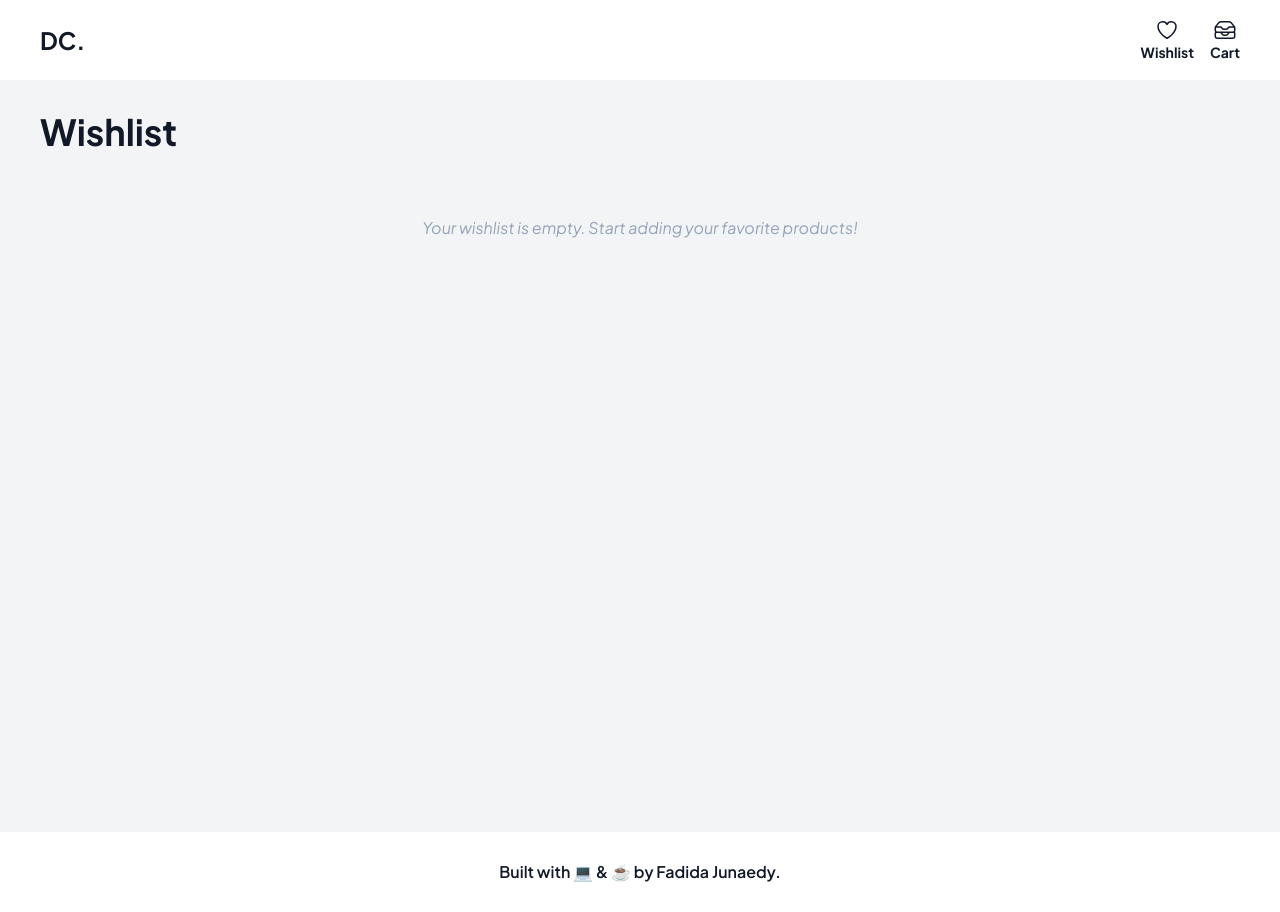
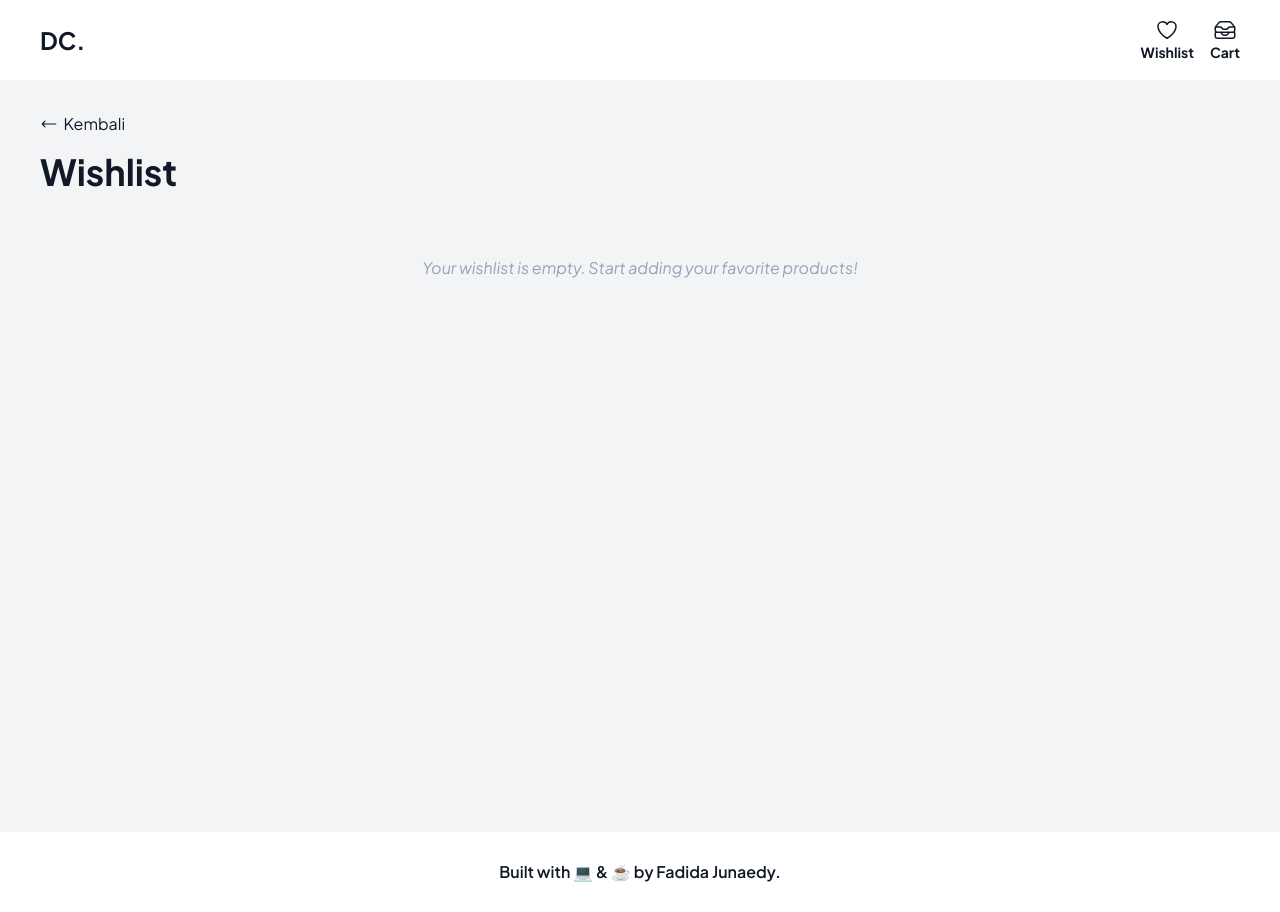
Before and after one commit to fadidajunaedy/dreamcommerce, a React (Vite) app: page /wishlist in a window 1280 px wide. Built offline with nearby package versions, Linux system fonts and the light colour scheme.

Commit message:
ADDING BUTTON NAV BACK

```diff
--- /dev/null
+++ b/src/components/NavBack.jsx
@@ -0,0 +1,15 @@
+import { HiArrowLongLeft } from "react-icons/hi2"
+
+const NavBack = () => {
+    return (
+        <button type="button" onClick={() => window.history.back()} className="w-full cursor-pointer mb-4">
+            <span className="flex items-center">
+                <HiArrowLongLeft size={18}/>
+                &nbsp;
+                Kembali
+            </span>
+        </button>
+    )
+}
+
+export default NavBack
--- a/src/pages/Cart.jsx
+++ b/src/pages/Cart.jsx
@@ -3,6 +3,7 @@ import { addToCart, decreaseQuantityCart, deleteCart } from "../store/cartSlice"
 import { IoIosCloseCircleOutline } from "react-icons/io"
 import { FaMinus, FaPlus } from "react-icons/fa6"
 import Badge from "../components/Bagde"
+import NavBack from "../components/NavBack"
 
 const Cart = () => {
     const cart = useSelector((state) => state.cart.products)
@@ -13,6 +14,7 @@ const Cart = () => {
     return (
         <>
             <section className="container min-h-[90vh] py-4">
+                <NavBack />
                 <h2 className="mb-8">Cart</h2>
                 <div className="w-full grid grid-cols-1 md:grid-cols-5 gap-4">
                     <div className="md:col-span-3 flex flex-col gap-4">
--- a/src/pages/Product.jsx
+++ b/src/pages/Product.jsx
@@ -6,6 +6,7 @@ import { HiOutlineInboxArrowDown, HiOutlineInbox } from "react-icons/hi2"
 import { FaHeart, FaMinus, FaPlus, FaRegHeart } from "react-icons/fa6"
 import PlaceholderImage from "../assets/images/placeholder.png"
 import { toggleWishlist } from "../store/wishlistSlice"
+import NavBack from "../components/NavBack"
 
 const Product = () => {
     const [product, setProduct] = useState(null)
@@ -47,7 +48,8 @@ const Product = () => {
 
     return (
         <>
-            <section className="container min-h-[90vh] flex items-center py-4">
+            <section className="container min-h-[90vh] flex flex-col items-center py-4">
+                <NavBack />
                 <div className="w-full bg-base grid grid-cols-1 lg:grid-cols-2 gap-8">
                     {loading ? (
                         <>
--- a/src/pages/Wishlist.jsx
+++ b/src/pages/Wishlist.jsx
@@ -1,11 +1,13 @@
 import { useSelector } from "react-redux"
 import CardProduct from "../components/CardProduct"
+import NavBack from "../components/NavBack"
 
 const Wishlist = () => {
     const wishlist = useSelector((state) => state.wishlist.products)
 
     return (
         <section className="container min-h-[90vh] py-4">
+            <NavBack />
             <h2 className="mb-8">Wishlist</h2>
             <div className="w-full grid grid-cols-1 sm:grid-cols-2 md:grid-cols-4 lg:grid-cols-6 gap-4">
             {wishlist.length > 0 ? wishlist.map(product => (
```
